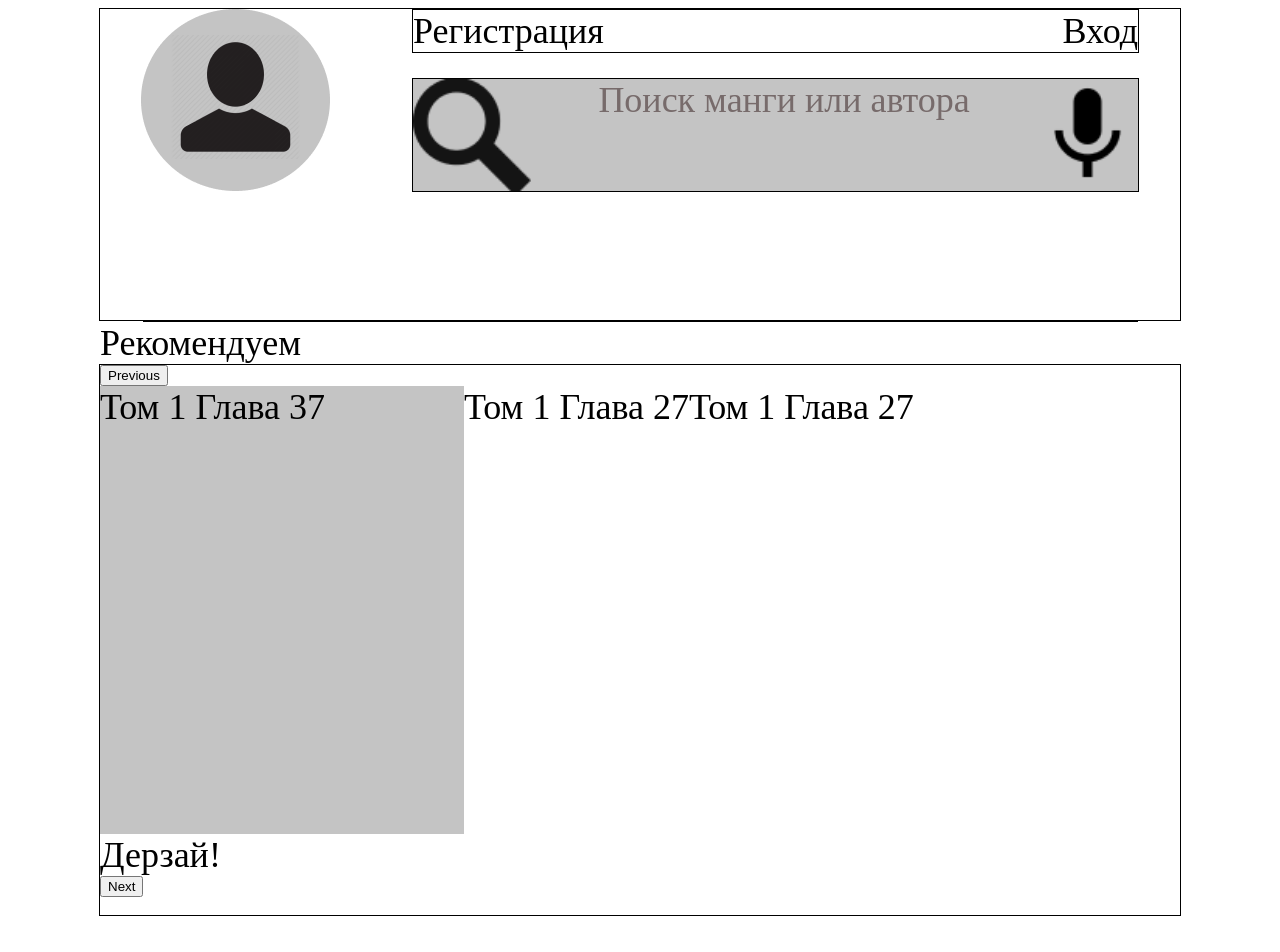
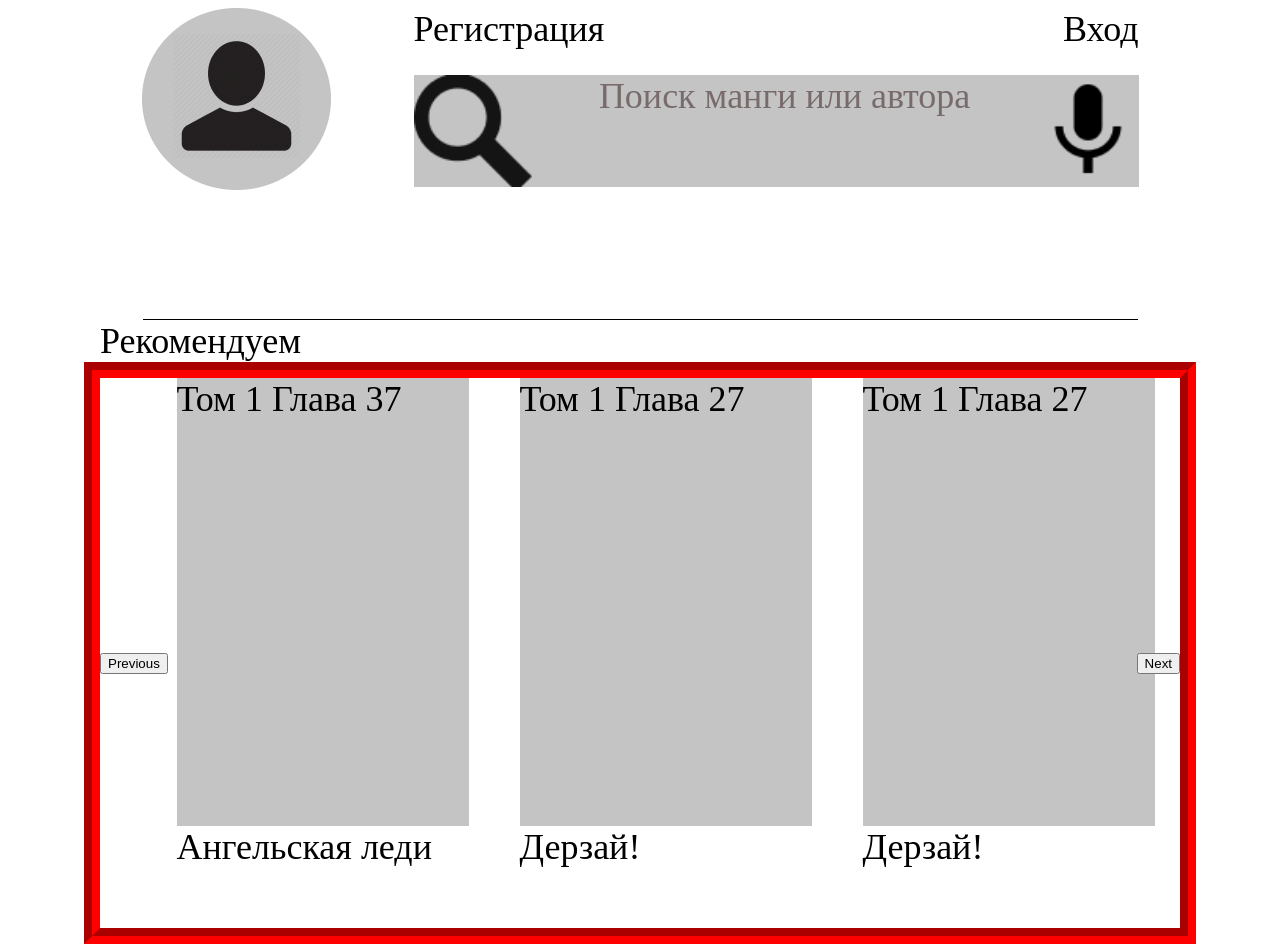
Before and after one commit to Orsofey/App-1-clear, a plain HTML site: page html/index.html in a window 1280 px wide. Before the commit the page ends 924 px from the top, so only its background shows below. Drawn offline with nearby package versions, Linux system fonts and the light colour scheme.

Commit message:
change html and css

```diff
--- a/css/style.css
+++ b/css/style.css
@@ -1,6 +1,5 @@
 .head {
     margin: 0px auto;
-    border: 1px solid #000;
     width: 1080px;
     height: 311px;
     background-color: white;
@@ -10,7 +9,6 @@
 .head-button {
     height: 42px;
     width: 725px;
-    border: 1px solid #000;
     display: flex;
     justify-content: space-between;
 }
@@ -34,7 +32,6 @@
     line-height: 42px;
 
     background-color: #C4C4C4;
-    border: 1px solid #000;
 
     display: flex;
     justify-content: space-between;
@@ -53,27 +50,37 @@
     line-height: 42px;
 }
 
+
+
 /*slider*/
 .slider {
     margin: 0px auto;
     max-width: 1080px;
-    border: 1px solid #000;
     height: 550px;
+    border: groove 1em red;
 }
 .anime {
     color: black;
     display: flex;
+    justify-content: space-around;
 }
-.anime__title {
+.anime__description {
     justify-content: space-around;
     font-size: 36px;
     line-height: 42px;
+
 }
 .anime__img {
-    width: 364px;
+    min-width: 292px;
     height: 448px;
     background: #C4C4C4;
 }
+.anime__name {
+
+}
+
+
+
 
 /*Popup*/
 .popup {
@@ -129,3 +136,20 @@
     /*все элементы выстраиваются в линию*/
     display: flex;
 }
+
+
+/*конкретный слайдер*/
+.slider {
+    position: relative
+}
+.slider .slick-arrow{
+    position: absolute;
+    top: 50%;
+    z-index: 10;
+}
+.slider .slick-arrow.slick-prev {
+    left: 0;
+}
+.slider .slick-arrow.slick-next {
+    right: 0;
+}
--- a/html/index.html
+++ b/html/index.html
@@ -42,23 +42,56 @@
     <div class="slider">
         <div class="anime">
             <img src="" class="">
-            <div class="anime__title">
+            <div class="anime__description">
                 <div class="anime__img">
                     Том 1 Глава 37
                 </div>
-                Дерзай!
+                <div class="anime__name">
+                    Ангельская леди
+                </div>
             </div>
-            <div class="anime__title">
-                Том 1 Глава 27
+            <div class="anime__description">
+                <div class="anime__img">
+                    Том 1 Глава 27
+                </div>
+                <div class="anime__name">
+                    Дерзай!
+                </div>
             </div>
-            <div class="anime__title">
-                Том 1 Глава 27
+            <div class="anime__description">
+                <div class="anime__img">
+                    Том 1 Глава 27
+                </div>
+                <div class="anime__name">
+                    Дерзай!
+                </div>
             </div>
         </div>
         <div class="anime">
             <img src="" class="">
-            <div class="anime__title">
-                Том 1 Глава 27
+            <div class="anime__description">
+                <div class="anime__img">
+                    Том 1 Глава 37
+                </div>
+                <div class="anime__name">
+                    Ангельская леди
+                </div>
+            </div>
+            <div class="anime__description">
+                <div class="anime__img">
+                    Том 1 Глава 27
+                </div>
+                <div class="anime__name">
+                    Дерзай!
+                </div>
+            </div>
+            <div class="anime__description">
+                <div class="anime__img">
+                    Том 1 Глава 27
+                </div>
+                <div class="anime__name">
+                    Дерзай!
+                </div>
             </div>
         </div>
 
```
